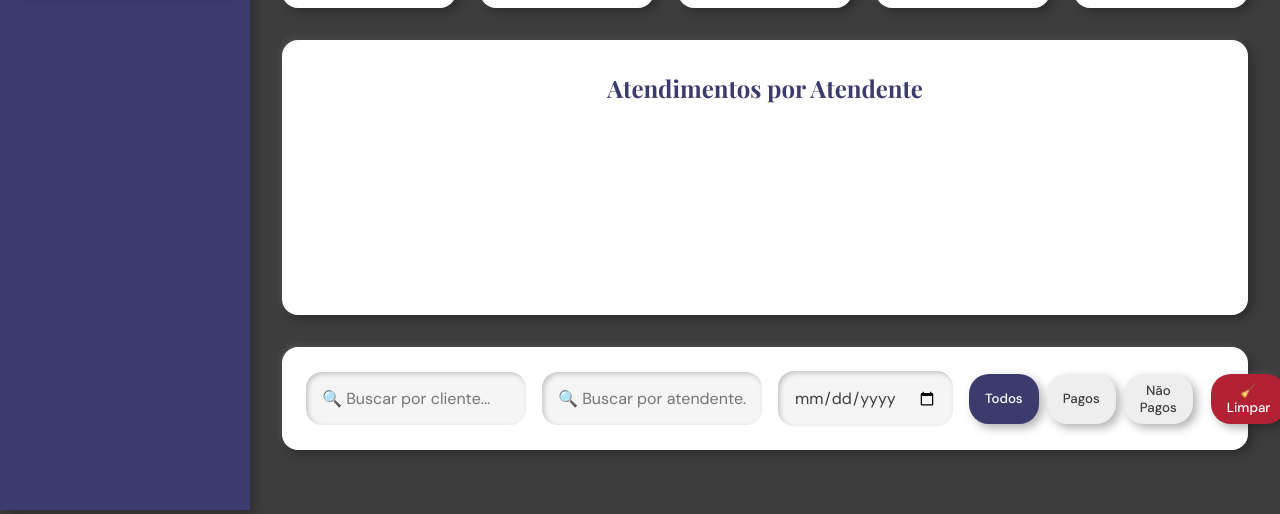
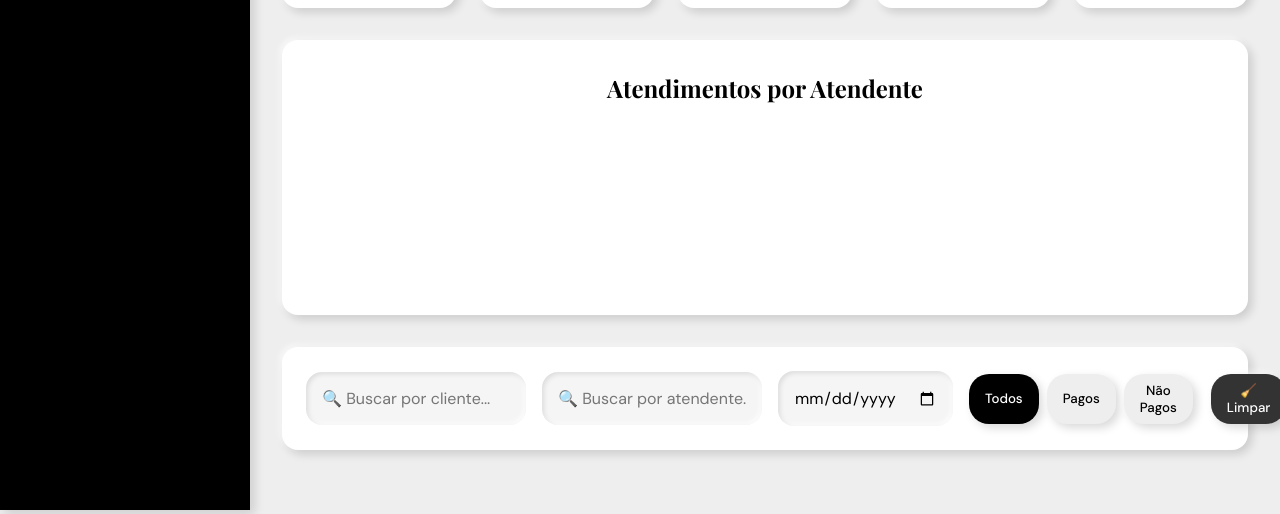
Before and after one commit to ViniMouraDev98/SistemaAtendimento, a website: page public/controle.html in a window 1280 px wide. Shown: the part 290-804 px from the top of the page. Drawn offline with nearby package versions, Linux system fonts and the light colour scheme; no server answers.

Commit message:
style: atualizar paleta para preto e branco

```diff
--- a/public/style.css
+++ b/public/style.css
@@ -1,16 +1,16 @@
 @import url('https://fonts.googleapis.com/css2?family=DM+Sans:wght@400;500;700&family=Playfair+Display:wght@600;700&display=swap');
 
 :root {
-  --bg-main: #3D3D3D;
-  --primary-blue: #3C3B6E;
+  --bg-main: #EEEEEE;
+  --primary-blue: #000000;
   --bg-card: #FFFFFF;
-  --danger-red: #B22234;
-  --success-green: #2e7d32;
-  --text-dark: #3D3D3D;
+  --danger-red: #333333;
+  --success-green: #666666;
+  --text-dark: #000000;
   --text-light: #FFFFFF;
-  --shadow-base: 4px 4px 10px rgba(0,0,0,0.3), -2px -2px 6px rgba(255,255,255,0.1);
-  --shadow-hover: 6px 6px 15px rgba(0,0,0,0.4), -3px -3px 8px rgba(255,255,255,0.15);
-  --shadow-inset: inset 2px 2px 5px rgba(0,0,0,0.2), inset -2px -2px 5px rgba(255,255,255,0.1);
+  --shadow-base: 4px 4px 10px rgba(0,0,0,0.15), -2px -2px 6px rgba(255,255,255,0.8);
+  --shadow-hover: 6px 6px 15px rgba(0,0,0,0.2), -3px -3px 8px rgba(255,255,255,0.9);
+  --shadow-inset: inset 2px 2px 5px rgba(0,0,0,0.1), inset -2px -2px 5px rgba(255,255,255,0.8);
   --border-radius: 16px;
   --transition: all 0.25s ease;
 }
@@ -234,7 +234,7 @@ select.status-naopago {
 .icon-pago { color: var(--success-green); }
 .icon-naopago { color: var(--danger-red); }
 .icon-neutro { color: var(--primary-blue); }
-.icon-pendente { color: #f57f17; } /* amber */
+.icon-pendente { color: #888888; } /* gray */
 
 /* Chart Container */
 .chart-container {
```
